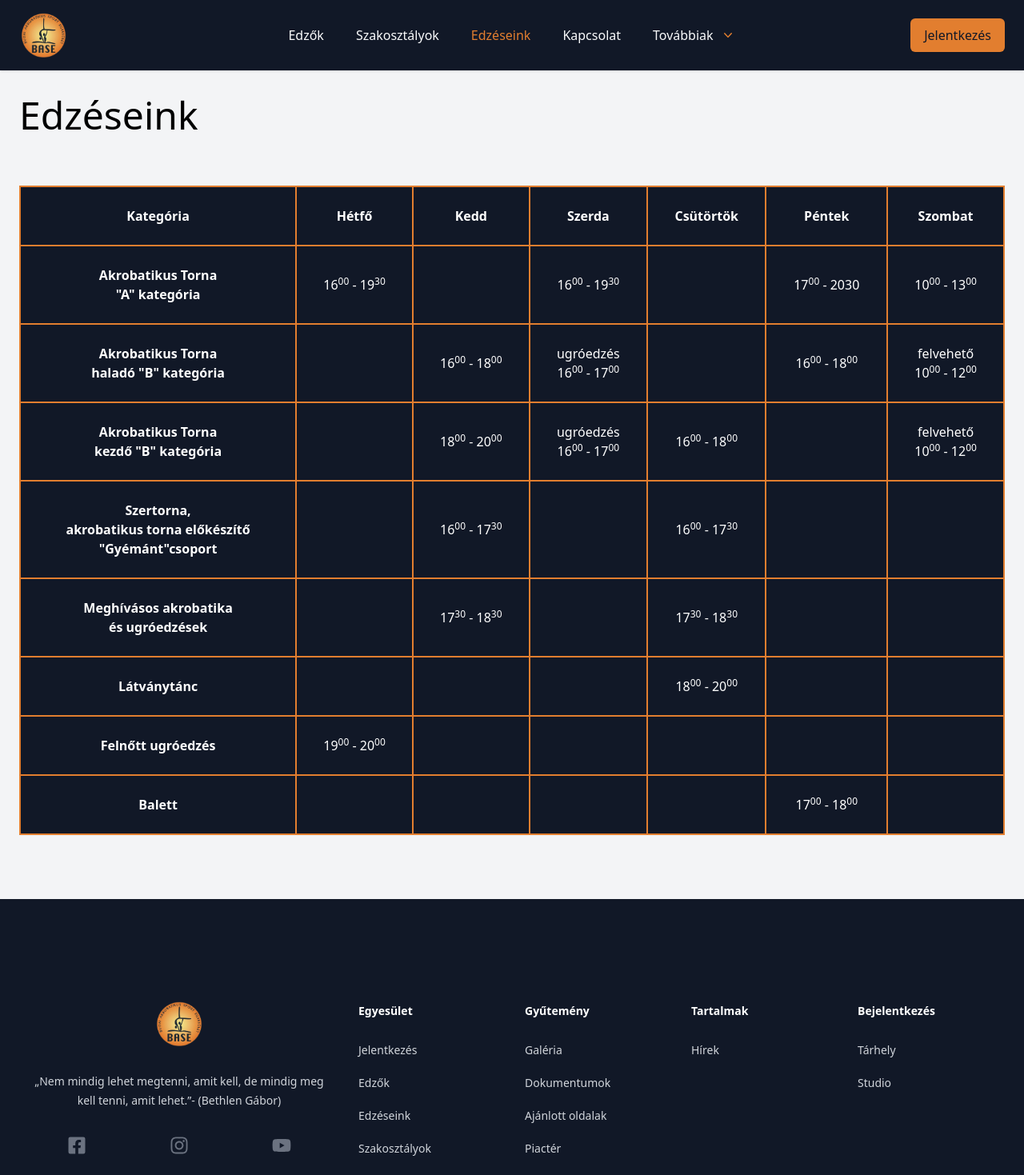
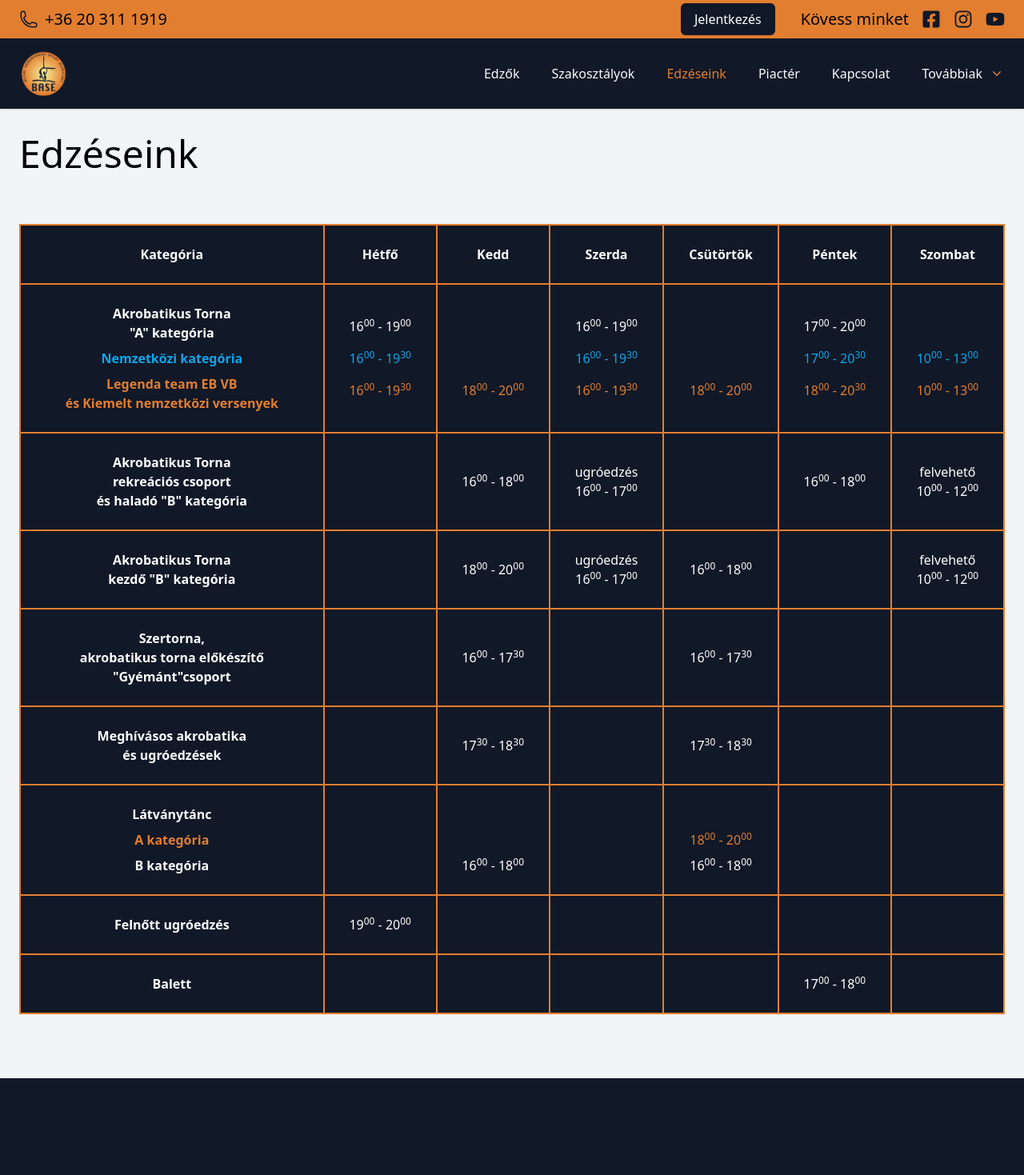
Before and after one commit to Otisz/akrobatikustorna, a Next.js app: page /edzeseink in a window 1280 px wide. Shown: the top 1469 px of the page at 80% size. Built offline with nearby package versions, Linux system fonts and the light colour scheme.

Commit message:
Requested changes

```diff
--- a/src/app/(user)/edzeseink/page.tsx
+++ b/src/app/(user)/edzeseink/page.tsx
@@ -28,26 +28,90 @@ export default function Page() {
             <tbody>
               <tr>
                 <th>
-                  Akrobatikus Torna <br /> {'"'}A{'"'} kategória
+                  <div className="flex flex-col gap-2">
+                    <span>
+                      Akrobatikus Torna <br /> &quot;A&quot; kategória
+                    </span>
+                    <span className="text-sky-500">Nemzetközi kategória</span>
+                    <span className="text-orange-primary">
+                      Legenda team EB VB
+                      <br />
+                      és Kiemelt nemzetközi versenyek
+                    </span>
+                  </div>
                 </th>
                 <td>
-                  16<sup>00</sup> - 19<sup>30</sup>{" "}
-                </td>
-                <td></td>
-                <td>
-                  16<sup>00</sup> - 19<sup>30</sup>
-                </td>
-                <td></td>
-                <td>
-                  17<sup>00</sup> - 2030
+                  <div className="flex flex-col gap-4">
+                    <span>
+                      16<sup>00</sup> - 19<sup>00</sup>
+                    </span>
+                    <span className="text-sky-500">
+                      16<sup>00</sup> - 19<sup>30</sup>
+                    </span>
+                    <span className="text-orange-primary">
+                      16<sup>00</sup> - 19<sup>30</sup>
+                    </span>
+                  </div>
                 </td>
                 <td>
-                  10<sup>00</sup> - 13<sup>00</sup>
+                  <div className="flex flex-col gap-4">
+                    <span className="select-none opacity-0">-</span>
+                    <span className="select-none opacity-0">-</span>
+                    <span className="text-orange-primary">
+                      18<sup>00</sup> - 20<sup>00</sup>
+                    </span>
+                  </div>
+                </td>
+                <td>
+                  <div className="flex flex-col gap-4">
+                    <span>
+                      16<sup>00</sup> - 19<sup>00</sup>
+                    </span>
+                    <span className="text-sky-500">
+                      16<sup>00</sup> - 19<sup>30</sup>
+                    </span>
+                    <span className="text-orange-primary">
+                      16<sup>00</sup> - 19<sup>30</sup>
+                    </span>
+                  </div>
+                </td>
+                <td>
+                  <div className="flex flex-col gap-4">
+                    <span className="select-none opacity-0">-</span>
+                    <span className="select-none opacity-0">-</span>
+                    <span className="text-orange-primary">
+                      18<sup>00</sup> - 20<sup>00</sup>
+                    </span>
+                  </div>
+                </td>
+                <td>
+                  <div className="flex flex-col gap-4">
+                    <span>
+                      17<sup>00</sup> - 20<sup>00</sup>
+                    </span>
+                    <span className="text-sky-500">
+                      17<sup>00</sup> - 20<sup>30</sup>
+                    </span>
+                    <span className="text-orange-primary">
+                      18<sup>00</sup> - 20<sup>30</sup>
+                    </span>
+                  </div>
+                </td>
+                <td>
+                  <div className="flex flex-col gap-4">
+                    <span className="select-none opacity-0">-</span>
+                    <span className="text-sky-500">
+                      10<sup>00</sup> - 13<sup>00</sup>
+                    </span>
+                    <span className="text-orange-primary">
+                      10<sup>00</sup> - 13<sup>00</sup>
+                    </span>
+                  </div>
                 </td>
               </tr>
               <tr>
                 <th>
-                  Akrobatikus Torna <br /> haladó {'"'}B{'"'} kategória
+                  Akrobatikus Torna <br /> rekreációs csoport <br /> és haladó {'"'}B{'"'} kategória
                 </th>
                 <td></td>
                 <td>
@@ -115,12 +179,34 @@ export default function Page() {
                 <td></td>
               </tr>
               <tr>
-                <th>Látványtánc</th>
-                <td></td>
-                <td></td>
+                <th>
+                  <div className="flex flex-col gap-2">
+                    <span>Látványtánc</span>
+                    <span className="text-orange-primary">A kategória</span>
+                    <span>B kategória</span>
+                  </div>
+                </th>
                 <td></td>
                 <td>
-                  18<sup>00</sup> - 20<sup>00</sup>
+                  <div className="flex flex-col gap-2">
+                    <span className="select-none opacity-0">-</span>
+                    <span className="select-none opacity-0">-</span>
+                    <span>
+                      16<sup>00</sup> - 18<sup>00</sup>
+                    </span>
+                  </div>
+                </td>
+                <td></td>
+                <td>
+                  <div className="flex flex-col gap-2">
+                    <span className="select-none opacity-0">-</span>
+                    <span className="text-orange-primary">
+                      18<sup>00</sup> - 20<sup>00</sup>
+                    </span>
+                    <span>
+                      16<sup>00</sup> - 18<sup>00</sup>
+                    </span>
+                  </div>
                 </td>
                 <td></td>
                 <td></td>
--- a/src/app/(user)/page.tsx
+++ b/src/app/(user)/page.tsx
@@ -21,7 +21,7 @@ export default async function Page() {
   return (
     <main className="lg:relative">
       <div className="relative">
-        <div className="mx-auto w-full max-w-7xl pb-6 pt-6 text-center lg:py-48 lg:text-left">
+        <div className="mx-auto w-full max-w-7xl py-6 text-center lg:py-32 lg:text-left">
           <div className="px-4 sm:px-8 lg:w-1/2 xl:pr-16">
             <h1 className="text-4xl font-bold tracking-tight text-gray-900 sm:text-5xl md:text-6xl lg:text-5xl xl:text-6xl">
               <span className="block xl:inline">
--- a/src/components/Navigation.tsx
+++ b/src/components/Navigation.tsx
@@ -4,22 +4,58 @@ import LogoBase from "@/../public/images/logo_base.png";
 import { DROPDOWN_NAVIGATIONS, MAIN_NAVIGATIONS } from "@/data/navigation";
 import { Popover, Transition } from "@headlessui/react";
 import { ChevronDownIcon } from "@heroicons/react/20/solid";
-import { Bars3BottomRightIcon, XMarkIcon } from "@heroicons/react/24/outline";
+import { Bars3BottomRightIcon, PhoneIcon, XMarkIcon } from "@heroicons/react/24/outline";
 import cn from "classnames";
 import Image from "next/image";
 import Link from "next/link";
 import { usePathname } from "next/navigation";
 import { Fragment } from "react";
+import { FaFacebookSquare, FaInstagram, FaYoutube } from "react-icons/fa";
 
 export default function Navigation() {
   const pathname = usePathname();
 
   return (
+    <>
+      <div className="h-12 bg-orange-primary">
+        <div className="mx-auto flex h-full max-w-7xl items-center justify-between px-4 py-1 sm:px-6">
+          <div className="hidden items-center gap-2 text-xl md:flex">
+            <PhoneIcon className="mx-auto h-6 w-6 text-gray-900" />
+            <Link href="tel:+36 20 311 1919">+36 20 311 1919</Link>
+          </div>
+          <div className="flex h-full flex-1 flex-row-reverse items-center justify-evenly gap-8 md:flex-grow-0 md:flex-row md:justify-normal">
+            <Link
+              href="https://forms.gle/gFjANWnUzEeeQAyn7"
+              target="_blank"
+              className="flex h-full items-center justify-center rounded-md border border-transparent bg-gray-900 px-4 text-base font-medium text-white shadow-sm transition-colors hover:bg-gray-700"
+            >
+              Jelentkezés
+            </Link>
+            <div className="flex items-center justify-end gap-4">
+              <span className="hidden whitespace-nowrap text-xl md:inline-block">Kövess minket</span>
+              <div className="flex gap-4">
+                <Link href="https://www.facebook.com/akrobatikustorna" target="_blank" title="Facebook">
+                  <FaFacebookSquare className="h-6 w-6 text-gray-900 hover:fill-[#4267B2]" />
+                  <span className="sr-only">Facebook</span>
+                </Link>
+                <Link href="https://www.instagram.com/base_akrobatikus_torna/" target="_blank" title="Instagram">
+                  <FaInstagram className="h-6 w-6 text-gray-900 hover:fill-[#833ab4]" />
+                  <span className="sr-only">Instagram</span>
+                </Link>
+                <Link href="https://www.youtube.com/channel/UCVvzN2bTBlYqpjPkYgdMtog" target="_blank" title="Youtube">
+                  <FaYoutube className="h-6 w-6 text-gray-900 hover:fill-[#ff0000]" />
+                  <span className="sr-only">YouTube</span>
+                </Link>
+              </div>
+            </div>
+          </div>
+        </div>
+      </div>
       <Popover className="relative bg-gray-900 shadow">
         {({ close: closeMainMenu }) => (
           <>
             <div className="mx-auto max-w-7xl px-4 sm:px-6">
-            <div className="flex items-center justify-between py-4 md:justify-start md:space-x-10">
+              <div className="flex items-center justify-between py-4 md:space-x-10">
                 <div className="flex justify-start lg:w-0 lg:flex-1">
                   <Link href="/" className="shrink-0">
                     <span className="sr-only">Budai Akrobatikus Sport Egyesület</span>
@@ -86,9 +122,11 @@ export default function Navigation() {
                                     key={item.name}
                                     href={item.href}
                                     className="-m-3 flex items-center gap-4 rounded-md p-3 text-gray-100 hover:text-orange-primary"
-                                  target={item.newTab ? "_blank" : undefined}
                                   >
-                                  <item.icon className="h-6 w-6 flex-shrink-0 text-orange-primary" aria-hidden="true" />
+                                    <item.icon
+                                      className="h-6 w-6 flex-shrink-0 text-orange-primary"
+                                      aria-hidden="true"
+                                    />
                                     <p className="text-base font-medium">{item.name}</p>
                                   </Link>
                                 ))}
@@ -100,16 +138,6 @@ export default function Navigation() {
                     )}
                   </Popover>
                 </Popover.Group>
-
-              <div className="hidden items-center justify-end lg:flex lg:w-0 lg:flex-1">
-                <Link
-                  href="https://forms.gle/gFjANWnUzEeeQAyn7"
-                  target="_blank"
-                  className="ml-8 inline-flex items-center justify-center whitespace-nowrap rounded-md border border-transparent bg-orange-primary px-4 py-2 text-base font-medium text-gray-900 shadow-sm transition hover:bg-orange-accent hover:text-white"
-                >
-                  Jelentkezés
-                </Link>
-              </div>
               </div>
             </div>
 
@@ -174,5 +202,6 @@ export default function Navigation() {
           </>
         )}
       </Popover>
+    </>
   );
 }
--- a/src/components/NewsList.tsx
+++ b/src/components/NewsList.tsx
@@ -9,7 +9,7 @@ export default function NewsList(props: {
   return (
     <div className="mx-auto mt-16 grid max-w-2xl grid-cols-1 gap-x-8 gap-y-20 lg:mx-0 lg:max-w-none lg:grid-cols-3">
       {props.news.map((news) => (
-        <article key={news.slug.current} className="flex flex-col items-start">
+        <article key={news.slug.current} className="relative flex flex-col items-start">
           <div className="relative w-full">
             <Image
               src={urlFor(news.mainImage).url()}
@@ -26,7 +26,7 @@ export default function NewsList(props: {
                 {new Date(news.publishedAt || news._createdAt).toLocaleDateString("hu")}
               </time>
             </div>
-            <div className="group relative align-top">
+            <div className="group align-top">
               <h3 className="mt-3 text-lg font-semibold leading-6 text-gray-900 group-hover:text-orange-primary">
                 <Link href={`/hirek/${news.slug.current}`}>
                   <span className="absolute inset-0" />
--- a/src/components/VideoModal.tsx
+++ b/src/components/VideoModal.tsx
@@ -4,6 +4,7 @@ import VIDEOS from "@/data/videos";
 import { Dialog, Transition } from "@headlessui/react";
 import { useRouter, useSearchParams } from "next/navigation";
 import { Fragment } from "react";
+import { FaTimes } from "react-icons/fa";
 
 export default function VideoModal() {
   const query = useSearchParams();
@@ -35,7 +36,17 @@ export default function VideoModal() {
               leaveFrom="opacity-100 translate-y-0 sm:scale-100"
               leaveTo="opacity-0 translate-y-4 sm:translate-y-0 sm:scale-95"
             >
-              <Dialog.Panel className="relative w-full max-w-5xl transform overflow-hidden rounded-lg bg-white px-4 pb-4 pt-5 text-left shadow-xl transition-all sm:my-8 sm:p-6">
+              <Dialog.Panel className="relative w-full max-w-5xl transform overflow-hidden rounded-lg bg-white p-4 text-left shadow-xl transition-all sm:my-8 sm:p-6">
+                <div className="pb-4 text-right">
+                  <button
+                    type="button"
+                    className="rounded-md bg-white text-gray-400 hover:text-gray-500 focus:outline-none focus:ring-2 focus:ring-indigo-500 focus:ring-offset-2"
+                    onClick={() => router.push("/galeria")}
+                  >
+                    <span className="sr-only">Close</span>
+                    <FaTimes className="h-6 w-6" aria-hidden="true" />
+                  </button>
+                </div>
                 <iframe
                   width="100%"
                   className="aspect-video"
--- a/src/data/navigation.ts
+++ b/src/data/navigation.ts
@@ -38,7 +38,7 @@ export const MAIN_NAVIGATIONS = [
     name: "Piactér",
     href: "https://docs.google.com/forms/d/e/1FAIpQLSfxqbN-Tqeu1bqkKUQ4vJ7jMvdqtB2fsZ2wip9MUHs3NiOA8Q/viewform?fbclid=IwAR1VH7xnhpJqUwz3vq2YDNZP-JWo_f43E8l7UyMTS7Yrtakfwyo8ATEeFo4",
     icon: ShoppingBagIcon,
-    onlyOnMobile: true,
+    onlyOnMobile: false,
     newTab: true,
   },
   {
@@ -62,12 +62,6 @@ export const MAIN_NAVIGATIONS = [
 ];
 export const DROPDOWN_NAVIGATIONS = [
   {
-    name: "Piactér",
-    href: "https://docs.google.com/forms/d/e/1FAIpQLSfxqbN-Tqeu1bqkKUQ4vJ7jMvdqtB2fsZ2wip9MUHs3NiOA8Q/viewform?fbclid=IwAR1VH7xnhpJqUwz3vq2YDNZP-JWo_f43E8l7UyMTS7Yrtakfwyo8ATEeFo4",
-    icon: ShoppingBagIcon,
-    newTab: true,
-  },
-  {
     name: "Galéria",
     href: "/galeria",
     icon: PhotoIcon,
```
Lines whose indentation alone changed are shown as unchanged.
